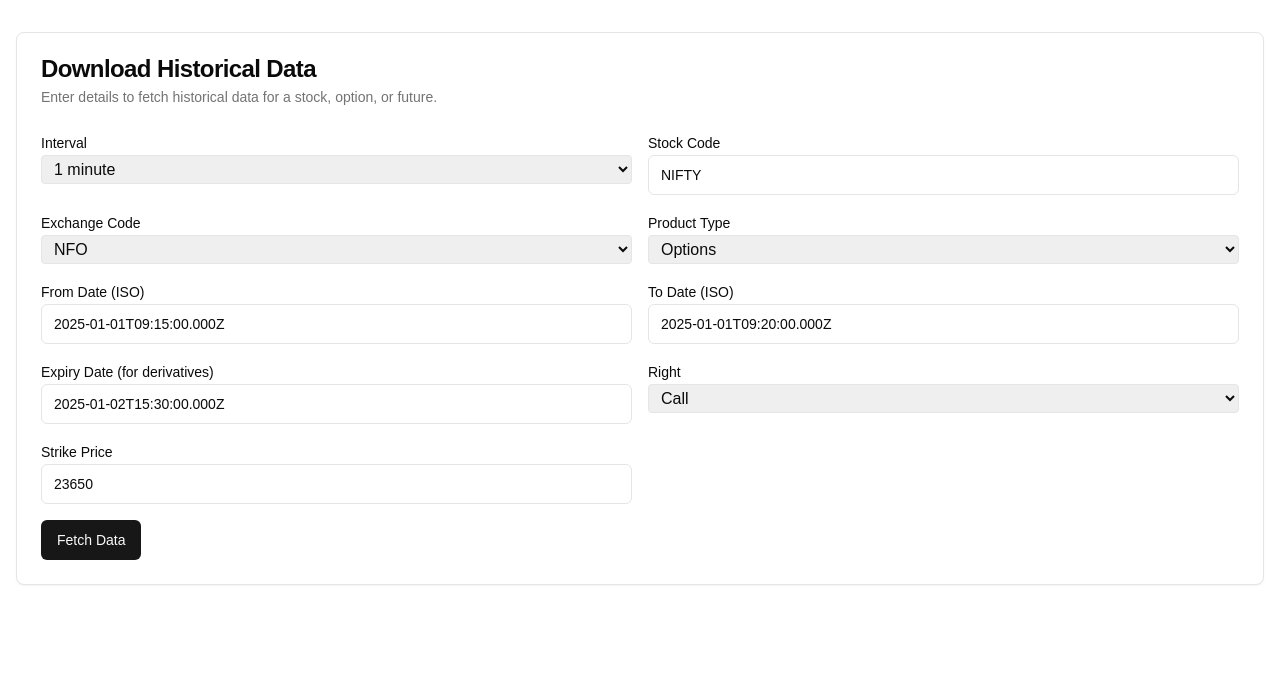
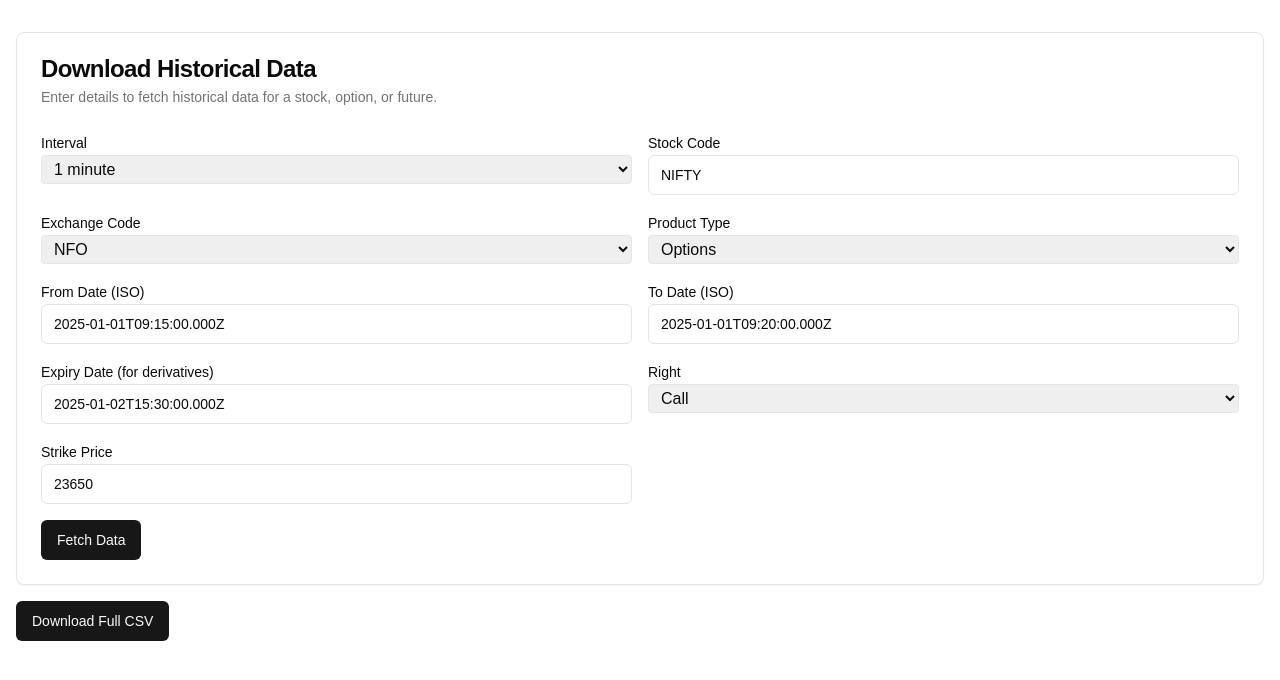
Before and after one commit to vijaywnirmal/breeze-trading-app, a Next.js app: page /dashboard/historical-data in a window 1280 px wide. Shown: the top 680 px of the page. Built offline with nearby package versions, Linux system fonts and the light colour scheme.

Commit message:
download csv button added to historical-data

```diff
--- a/app/dashboard/historical-data/page.tsx
+++ b/app/dashboard/historical-data/page.tsx
@@ -199,6 +199,53 @@ export default function HistoricalDataPage() {
           </CardContent>
         </Card>
       )}
+      <Button
+        className="mt-4"
+        onClick={() => {
+          if (!data?.Success?.length) return
+
+          const headers = [
+            "Date",
+            "Time",
+            "Open",
+            "High",
+            "Low",
+            "Close",
+            "Strike Price",
+            "Volume",
+            "Open Interest"
+          ]
+
+          const rows = data.Success.map((row: Candle) => {
+            const { date, time } = formatDateTime(row.datetime)
+            return [
+              date,
+              time,
+              row.open,
+              row.high,
+              row.low,
+              row.close,
+              row.strike_price,
+              row.volume,
+              row.open_interest
+            ].join(",")
+          })
+
+          const csvContent = [headers.join(","), ...rows].join("\n")
+          const blob = new Blob([csvContent], { type: "text/csv;charset=utf-8;" })
+          const url = URL.createObjectURL(blob)
+
+          const link = document.createElement("a")
+          link.href = url
+          link.setAttribute("download", "historical_data.csv")
+          document.body.appendChild(link)
+          link.click()
+          document.body.removeChild(link)
+        }}
+      >
+        Download Full CSV
+      </Button>
+
     </div>
   )
 }
```
